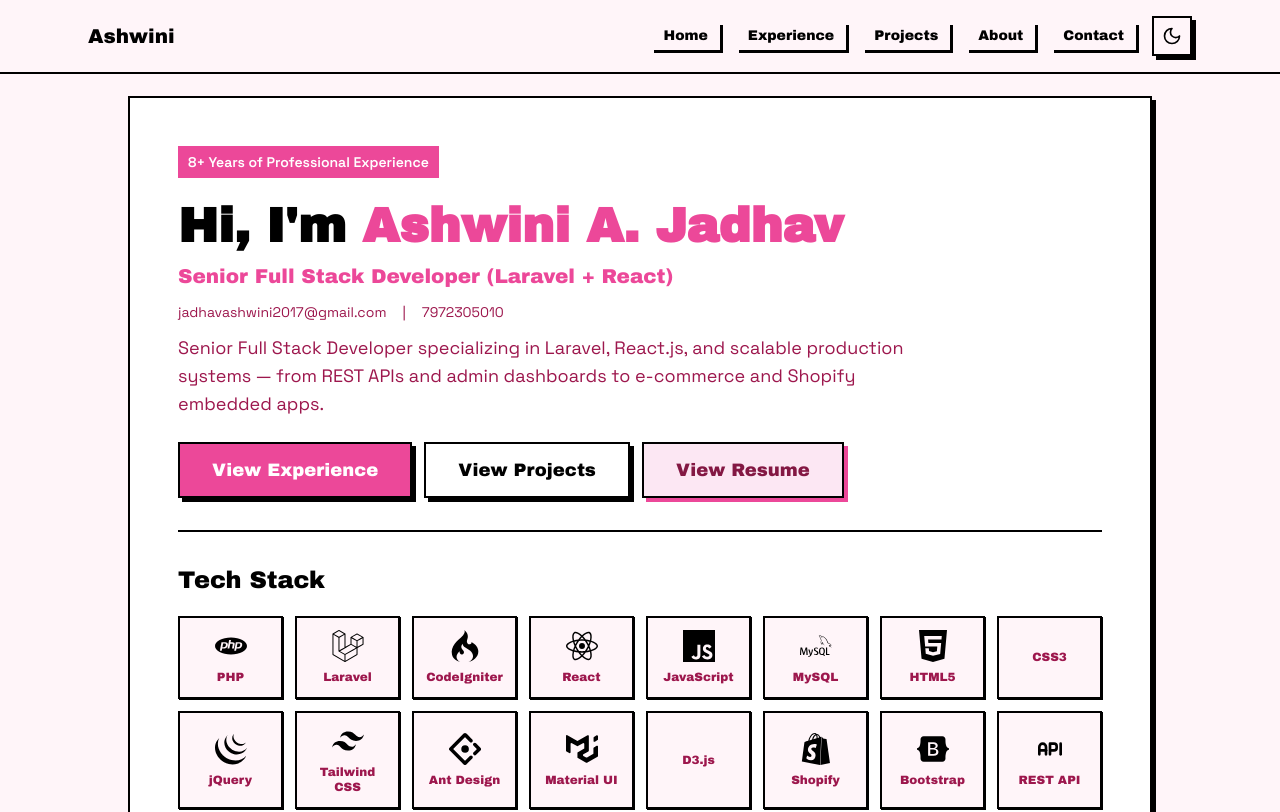
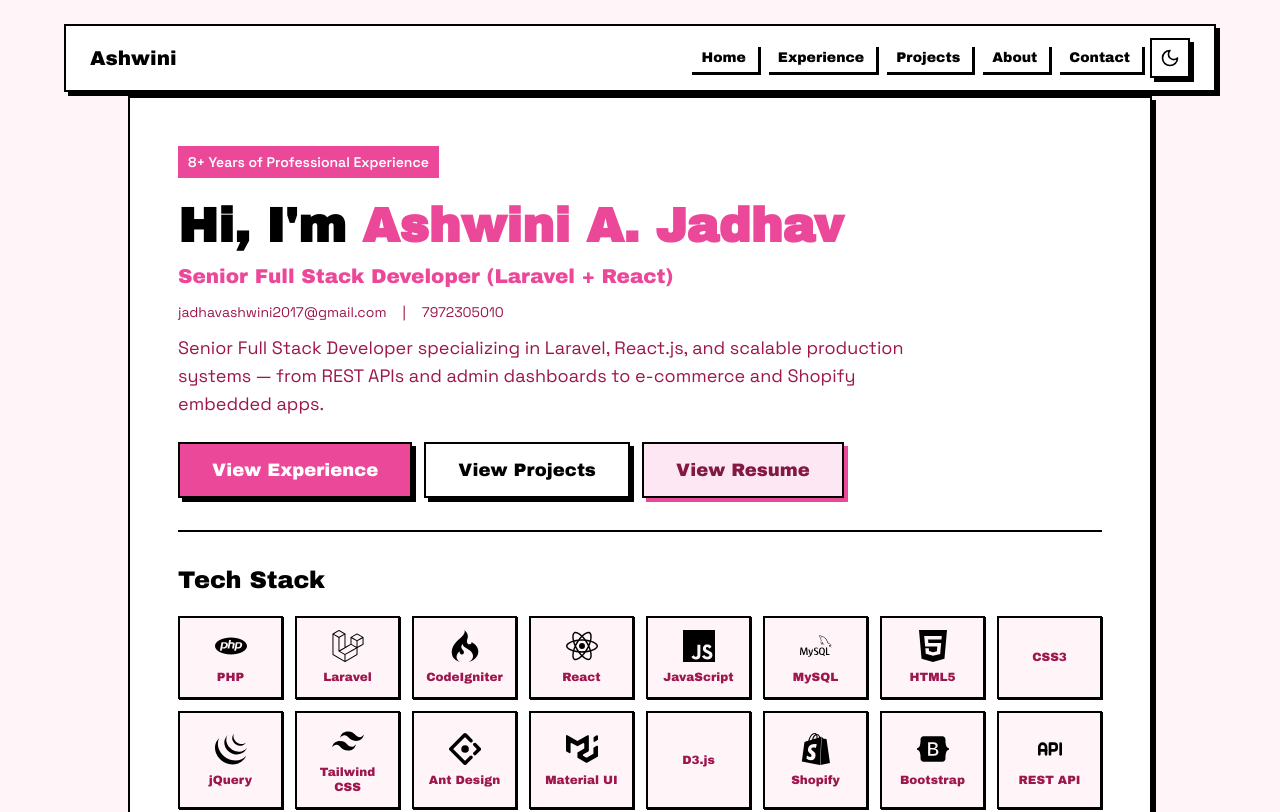
Before and after one commit to Ingole712521/ashwini_portfolio, a Next.js app: page / in a window 1280 px wide. Shown: the top 812 px of the page. Built offline with nearby package versions, Linux system fonts and the light colour scheme.

Commit message:
Enhance scrollbar visibility control by adding hide-scrollbar class and applying it to the ResumeModal component. Update global CSS to hide scrollbars for a cleaner UI experience.

```diff
--- a/app/globals.css
+++ b/app/globals.css
@@ -89,8 +89,28 @@
   --popover-foreground: #fce7f3;
 }
 
+html,
+body {
+  scrollbar-width: none;
+  -ms-overflow-style: none;
+}
+
+html::-webkit-scrollbar,
+body::-webkit-scrollbar {
+  display: none;
+}
+
 body {
   font-family: var(--font-sans), system-ui, sans-serif;
+}
+
+.hide-scrollbar {
+  scrollbar-width: none;
+  -ms-overflow-style: none;
+}
+
+.hide-scrollbar::-webkit-scrollbar {
+  display: none;
 }
 
 @keyframes marquee {
--- a/components/layout/navbar.tsx
+++ b/components/layout/navbar.tsx
@@ -7,20 +7,29 @@ import { MenuIcon } from "@/components/ui/icons/menu-icon";
 import { ThemeToggle } from "@/components/ui/theme-toggle";
 import { Button } from "@/components/retroui/Button";
 import { Text } from "@/components/retroui/Text";
+import { cn } from "@/lib/utils";
+
+const floatingPanelClassName =
+  "border-2 border-black bg-card/95 shadow-md backdrop-blur-md";
 
 export function Navbar() {
   const [open, setOpen] = useState(false);
 
   return (
-    <header className="fixed top-0 right-0 left-0 z-50 border-b-2 border-black bg-background">
-      <nav className="mx-auto flex max-w-6xl items-center justify-between px-6 py-4">
+    <header className="pointer-events-none fixed top-4 right-0 left-0 z-50 px-4 sm:top-6 sm:px-6">
+      <nav
+        className={cn(
+          "pointer-events-auto mx-auto flex max-w-6xl items-center justify-between px-4 py-3 sm:px-6",
+          floatingPanelClassName,
+        )}
+      >
         <a href="#home" className="transition-colors hover:text-primary">
           <Text as="h4" className="text-foreground">
             {siteConfig.shortName}
           </Text>
         </a>
 
-        <div className="hidden items-center gap-4 md:flex">
+        <div className="hidden items-center gap-2 md:flex">
           {navLinks.map((link) => (
             <Button
               key={link.href}
@@ -50,7 +59,12 @@ export function Navbar() {
       </nav>
 
       {open && (
-        <div className="border-t-2 border-black bg-background px-6 py-4 md:hidden">
+        <div
+          className={cn(
+            "pointer-events-auto mx-auto mt-2 max-w-6xl px-4 py-4 md:hidden",
+            floatingPanelClassName,
+          )}
+        >
           <div className="flex flex-col gap-2">
             {navLinks.map((link) => (
               <Button
--- a/components/ui/resume-modal.tsx
+++ b/components/ui/resume-modal.tsx
@@ -242,7 +242,7 @@ export function ResumeModal({ open, onClose }: ResumeModalProps) {
         </div>
 
         <div
-          className="min-h-0 flex-1 overflow-y-auto overscroll-contain p-5 sm:p-8"
+          className="hide-scrollbar min-h-0 flex-1 overflow-y-auto overscroll-contain p-5 sm:p-8"
           data-lenis-prevent
         >
           <ResumeProfileContent />
```
